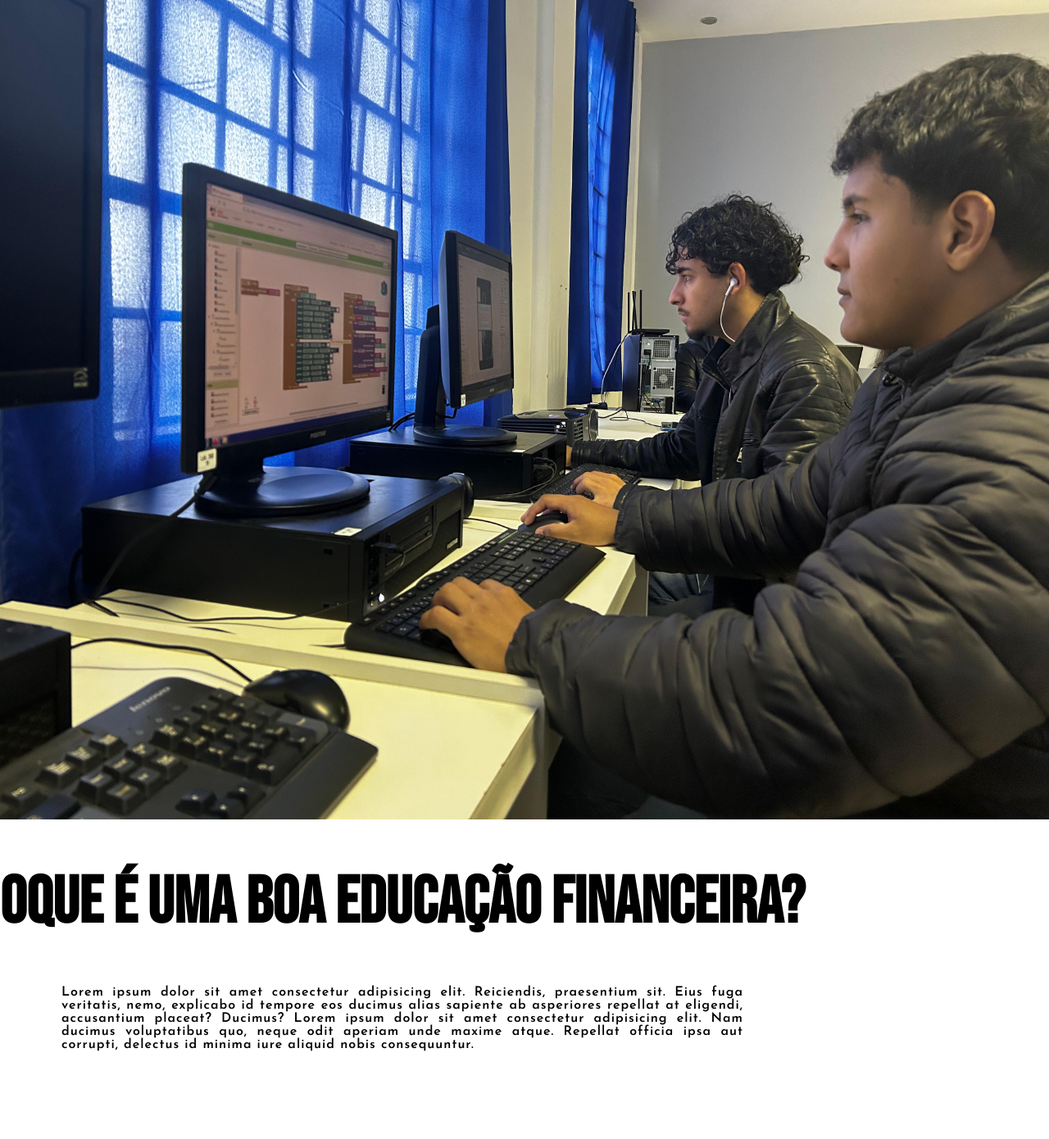
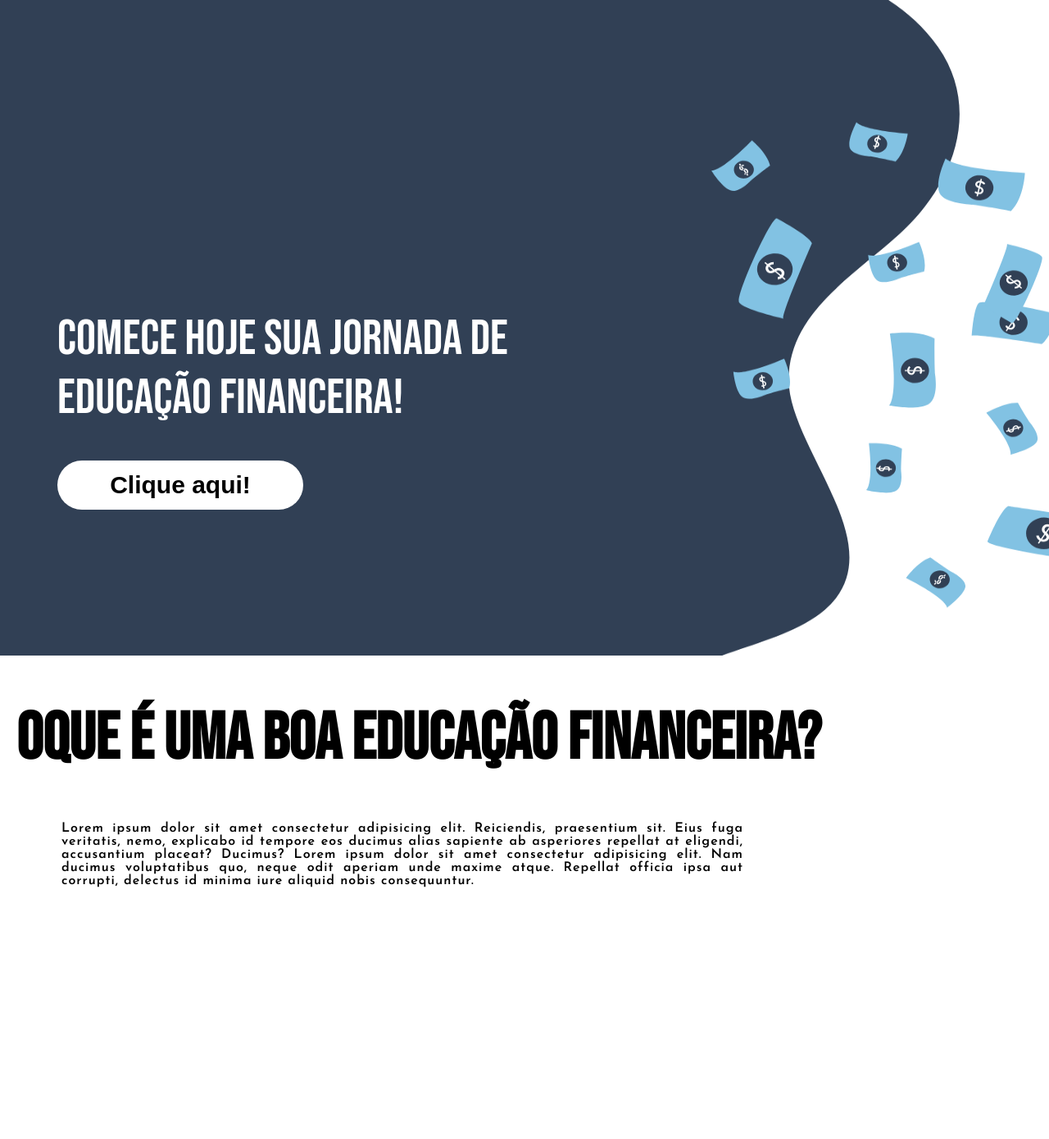
Before and after one commit to PLondero/TCC, a PHP site: page /pagprincipal.html in a window 1280 px wide. Shown: the part 150-1540 px from the top of the page at 82% size. Run offline with PHP 8.4, Linux system fonts and the light colour scheme.

Commit message:
mudança de imagem

```diff
--- a/TCC/pagprin.css
+++ b/TCC/pagprin.css
@@ -61,12 +61,9 @@ p {
 }
 
 .depois {
-    left: 100%;
-    transition: left 1s;
     display: flex;
     flex-direction: column;
     justify-content: left;
-    background-color: #02020277;
 }
 
 .seta1 {
@@ -112,14 +109,14 @@ p {
 }
 
 .crianinicio {
-    width: 100%;
-    height: 1000px;
+    width: 1880px;
+    height: 800px;
 }
 
 
 .arrastarimg {
     width: 100%;
-    height: 1000px;
+    height: 800px;
     position: relative;
     overflow: hidden;
 }
@@ -131,6 +128,10 @@ p {
 
 .part1, .part2, .part3, .part4, .part5 {
   height: 900px;
+}
+
+.part1 .introducao, .part2 .introducao, .part3 .introducao, .part4 .introducao, .part5 .introducao {
+  margin-left: 20px;
 }
 
 .part2, .part4 {
--- a/TCC/pagprincipal.html
+++ b/TCC/pagprincipal.html
@@ -26,11 +26,11 @@
 
             <div class="arrastarimg">
                 <div class="antes">
-                    <img src="imagem1.jpg" class="crianinicio">
+                    <img src="img1.png" class="crianinicio">
                 </div>
 
                 <div class="depois">
-                    <h1> Venha aprender a ter uma boa Educação financeira!</h1>
+                    <h1> Comece hoje sua jornada de educação financeira! </h1>
                     <button class="seta1" id="seta1">
                         <h2> Clique aqui! </h2>
                     </button>
@@ -45,6 +45,7 @@
                 <div class="paragrafo">
                 <p> Lorem ipsum dolor sit amet consectetur adipisicing elit. Reiciendis, praesentium sit. Eius fuga veritatis, nemo, explicabo id tempore eos ducimus alias sapiente ab asperiores repellat at eligendi, accusantium placeat? Ducimus? Lorem ipsum dolor sit amet consectetur adipisicing elit. Nam ducimus voluptatibus quo, neque odit aperiam unde maxime atque. Repellat officia ipsa aut corrupti, delectus id minima iure aliquid nobis consequuntur.</p>
                 </div>
+
             </div>
 
             <div class="part2">
@@ -115,7 +116,7 @@
     botao.addEventListener('click', () => {
         // Libera o scroll
         document.body.style.overflow = 'auto';
-        scrollSuave(window.innerHeight + 240, 900);
+        scrollSuave(window.innerHeight + 40, 900);
 
         // Desce suavemente até o próximo bloco
         window.scrollTo({
```
Also changed, not shown: TCC/imagem1.jpg (deleted), TCC/img1.png (added), TCC/img2.png (added).
